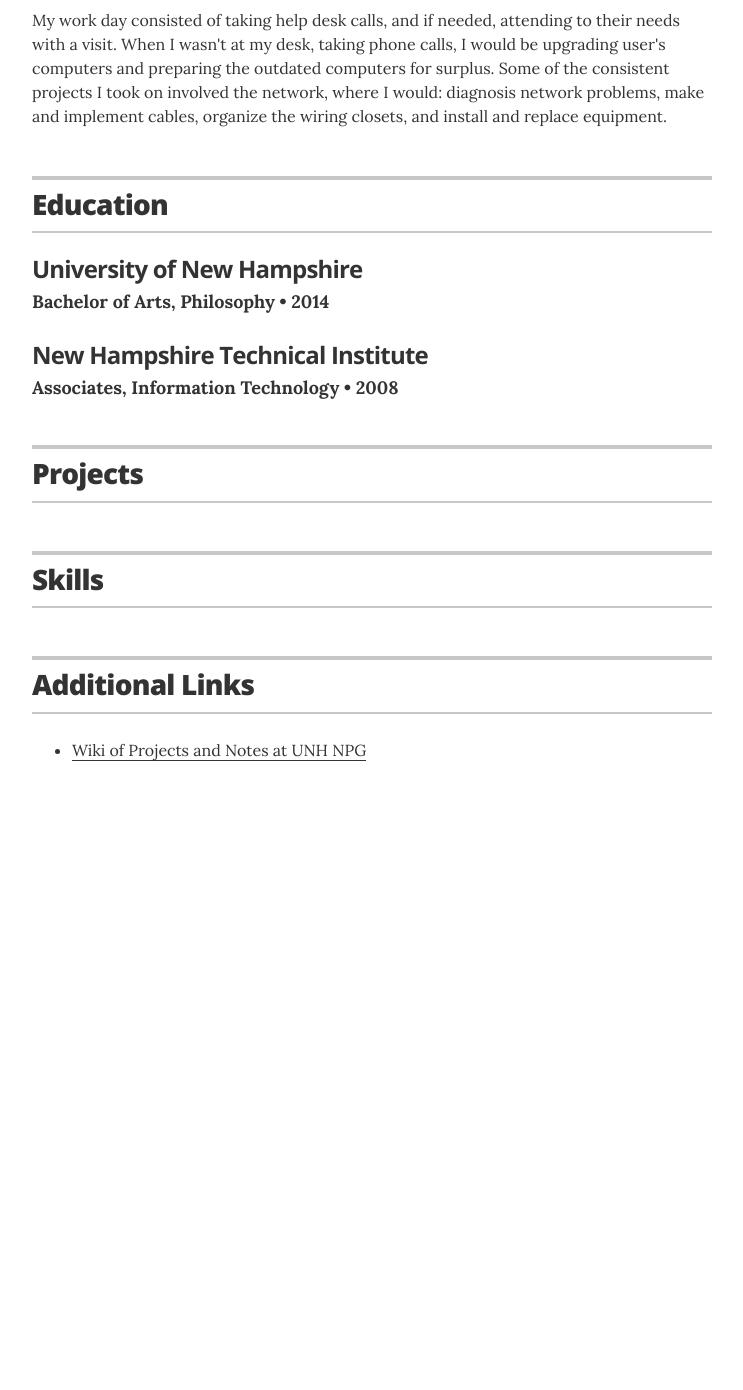
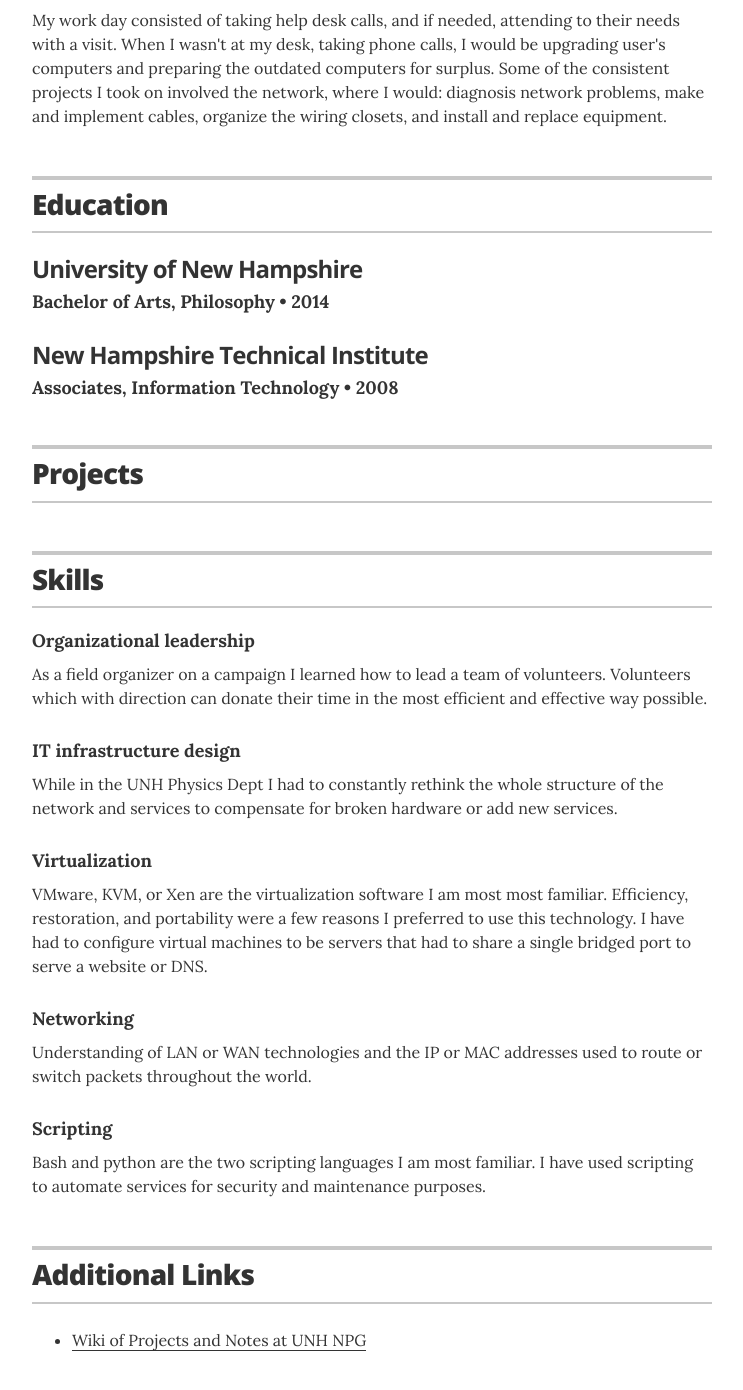
Before and after one commit to jthibeault2005/joshthibeault.me, a Jekyll site: the page built from index.html, in a window 1280 px wide and 1400 px high, scrolled down 1307 px. Shown: the top 1390 px of the window, without its empty margins (268-1011 px from the left). Built offline with Jekyll 4.4.1, drawn with Linux system fonts in a browser that asks for light colours; before the commit the page ends 2117 px from its top, so only the background shows below that.

Commit message:
Update skills.yml

```diff
--- a/_data/skills.yml
+++ b/_data/skills.yml
@@ -1,11 +1,19 @@
 # Skills
 
-# Organizational leadership
+- skill: Organizational leadership
+  description: As a field organizer on a campaign I learned how to lead a team of volunteers.  Volunteers which with direction can donate their time in the most efficient and effective way possible.
 
+- skill: IT infrastructure design
+  description: While in the UNH Physics Dept I had to constantly rethink the whole structure of the network and services to compensate for broken hardware or add new services.
 
-# Organizational leadership
-#- skill: Organizational leadership
-#  description: I have several years of experience leading organziations from community groups to business departments. From public speaking, to mentoring, to coordination of people and events, I can lead in any context.
+- skill: Virtualization
+  description: VMware, KVM, or Xen are the virtualization software I am most most familiar.  Efficiency, restoration, and portability were a few reasons I preferred to use this technology.  I have had to configure virtual machines to be servers that had to share a single bridged port to serve a website or DNS.
+
+- skill: Networking
+  description: Understanding of LAN or WAN technologies and the IP or MAC addresses used to route or switch packets throughout the world.
+
+- skill: Scripting
+  description: Bash and python are the two scripting languages I am most familiar.  I have used scripting to automate services for security and maintenance purposes.
 
 # Communications strategy
 #- skill: Communications strategy
```
